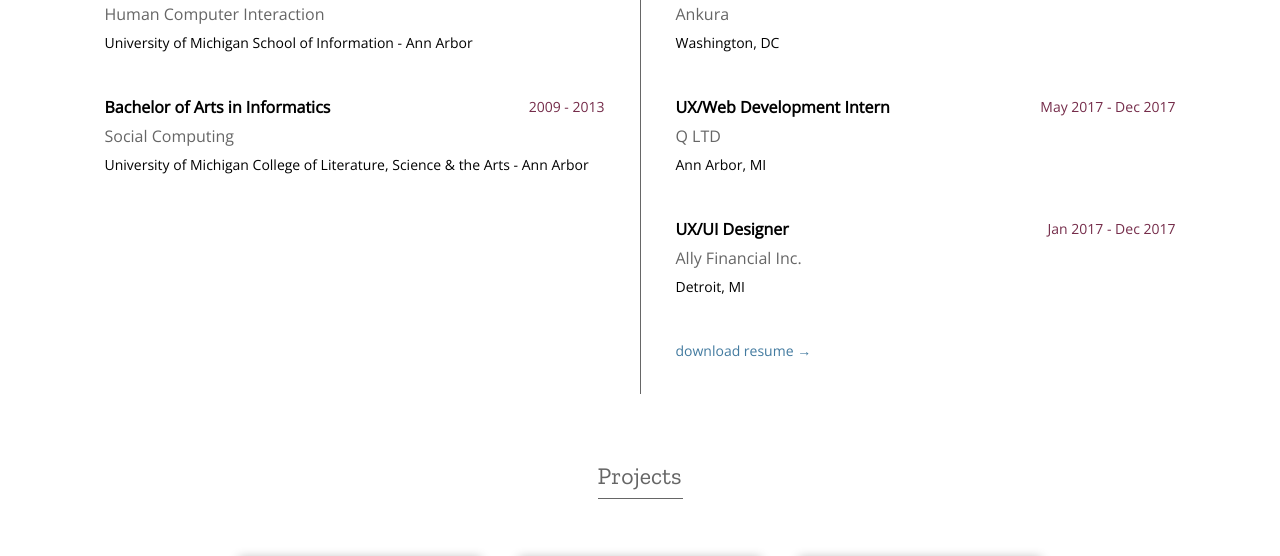
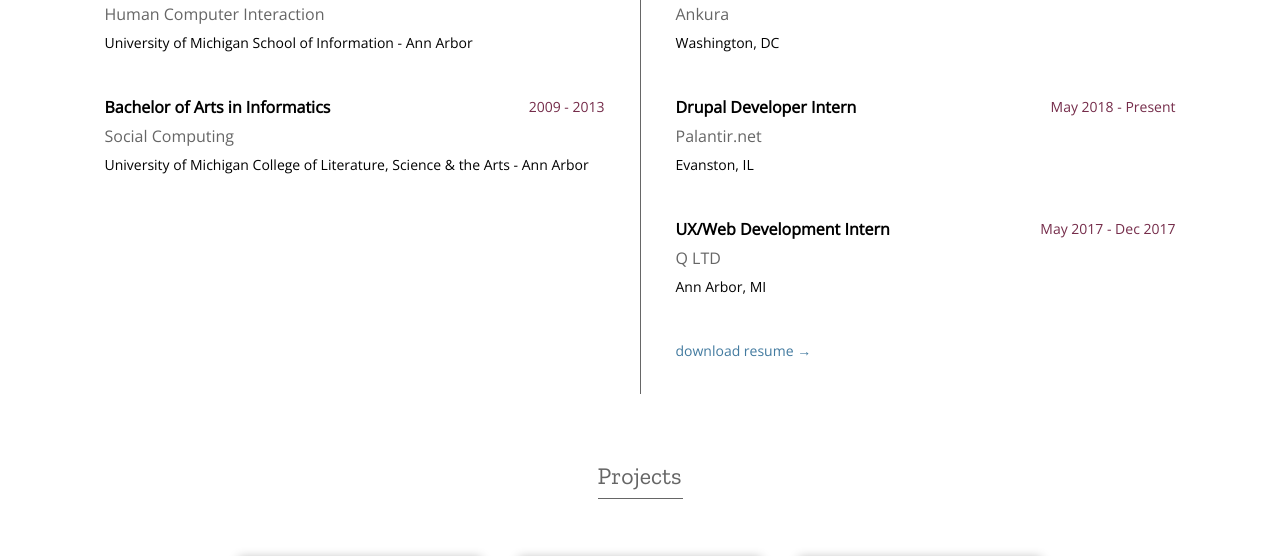
Before and after one commit to krismaye/krismaye.github.io, a plain HTML site: page index.html in a window 1280 px wide. Shown: the part 1027-1583 px from the top of the page. Drawn offline with nearby package versions, Linux system fonts and the light colour scheme.

Commit message:
resume updates

```diff
--- a/index.html
+++ b/index.html
@@ -62,16 +62,16 @@
             <p class="place">Washington, DC</p>
           </div>
           <div class="entry">
+            <p class="title">Drupal Developer Intern</p>
+            <p class="dates">May 2018 - Present</p>
+            <p class="subtitle">Palantir.net</p>
+            <p class="place">Evanston, IL</p>
+          </div>
+          <div class="entry">
             <p class="title">UX/Web Development Intern</p>
             <p class="dates">May 2017 - Dec 2017</p>
             <p class="subtitle">Q LTD</p>
             <p class="place">Ann Arbor, MI</p>
-          </div>
-          <div class="entry">
-            <p class="title">UX/UI Designer</p>
-            <p class="dates">Jan 2017 - Dec 2017</p>
-            <p class="subtitle">Ally Financial Inc.</p>
-            <p class="place">Detroit, MI</p>
           </div>
           <div class="entry">
             <div class="resume-link">
```
Also changed, not shown: 1 other file.
